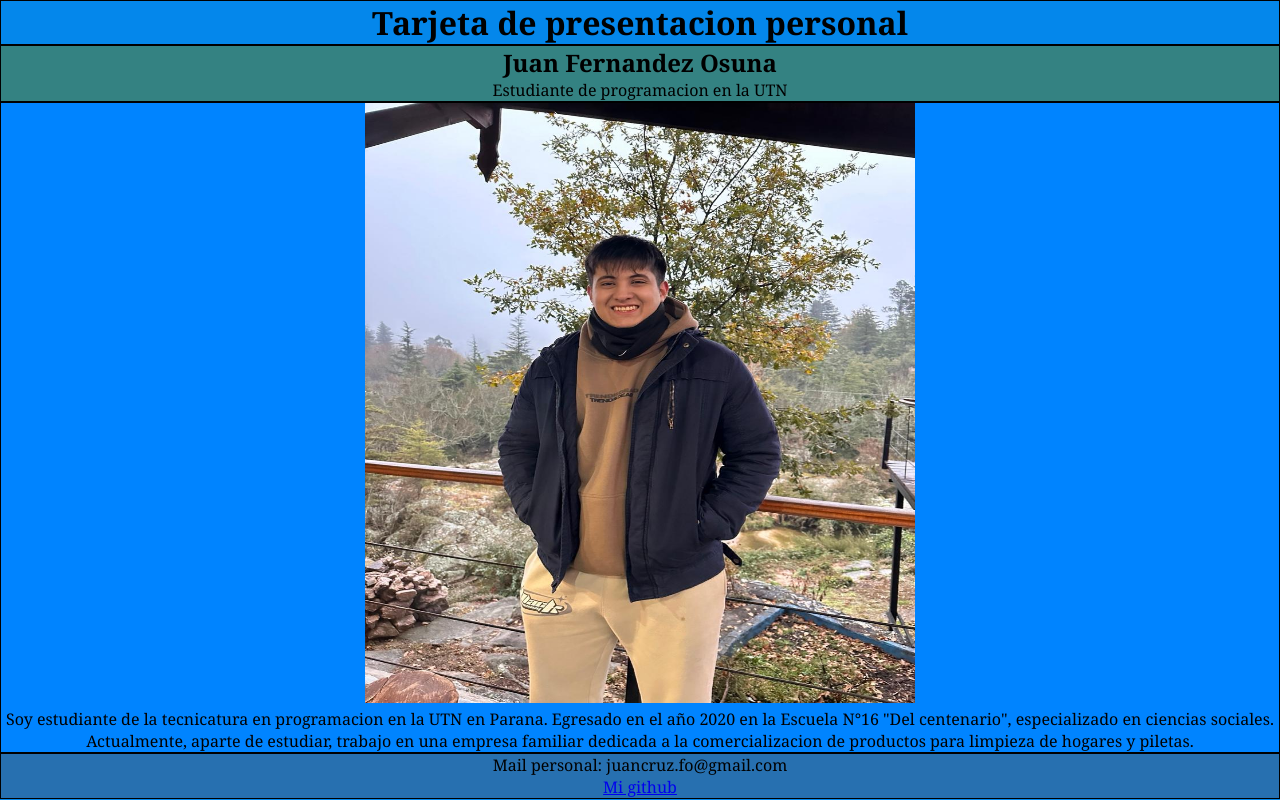
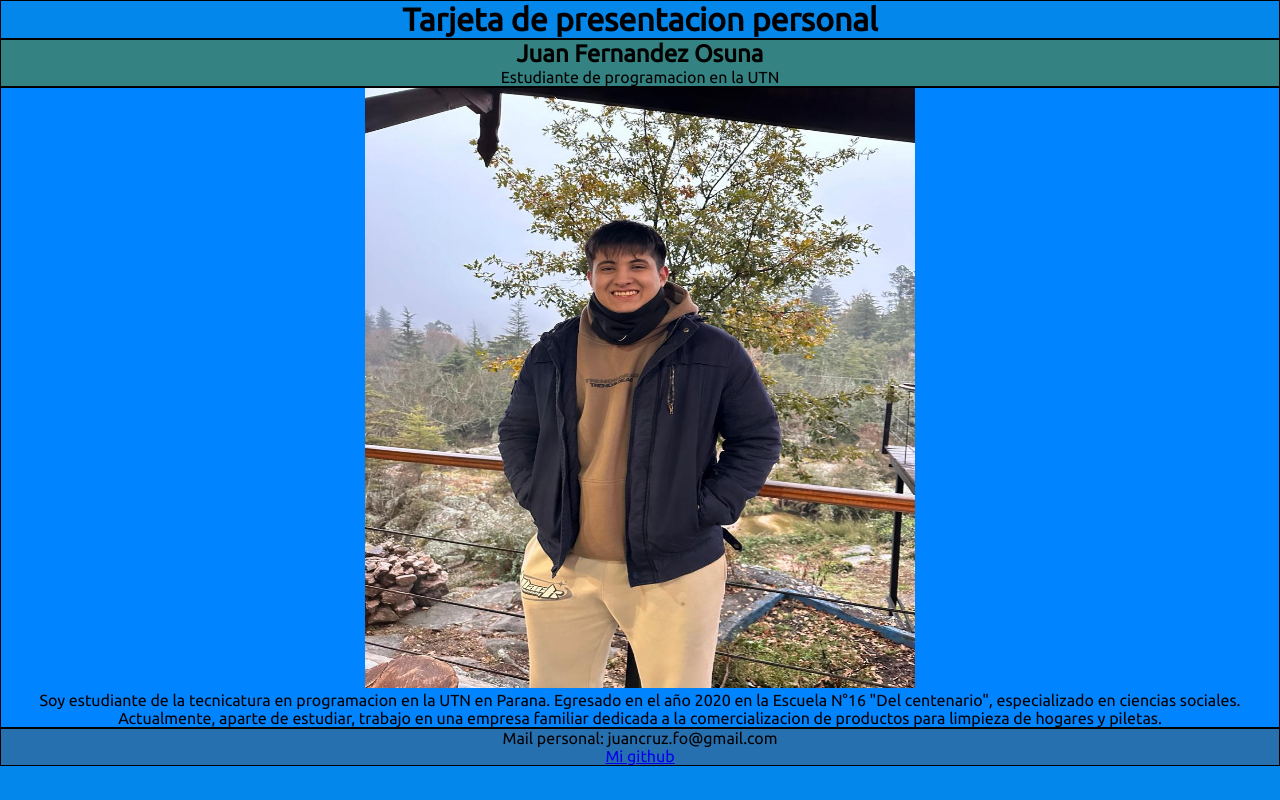
Before and after one commit to JuanOsuna02/Mi-Presentacion, a plain HTML site: page index.html in a window 1280 px wide. Drawn offline with Linux system fonts and the light colour scheme.

Commit message:
Agregue una fuente con google fonts

```diff
--- a/css/style.css
+++ b/css/style.css
@@ -5,6 +5,7 @@ body{
     font-family: Cambria, Cochin, Georgia, Times, 'Times New Roman', serif;
     background-color: rgb(4, 135, 235);
     text-align: center;
+    font-family: 'Ubuntu', sans-serif;
 
 }
 header
--- a/index.html
+++ b/index.html
@@ -5,6 +5,8 @@
   <meta name="viewport" content="width=device-width, initial-scale=1.0">
   <title>Mi presentacion personal</title>
   <link rel="stylesheet" href="css/style.css">
+  <link href="https://fonts.googleapis.com/css2?family=Ubuntu&display=swap" rel="stylesheet">
+
 </head>
 <body>
   <header>
```
